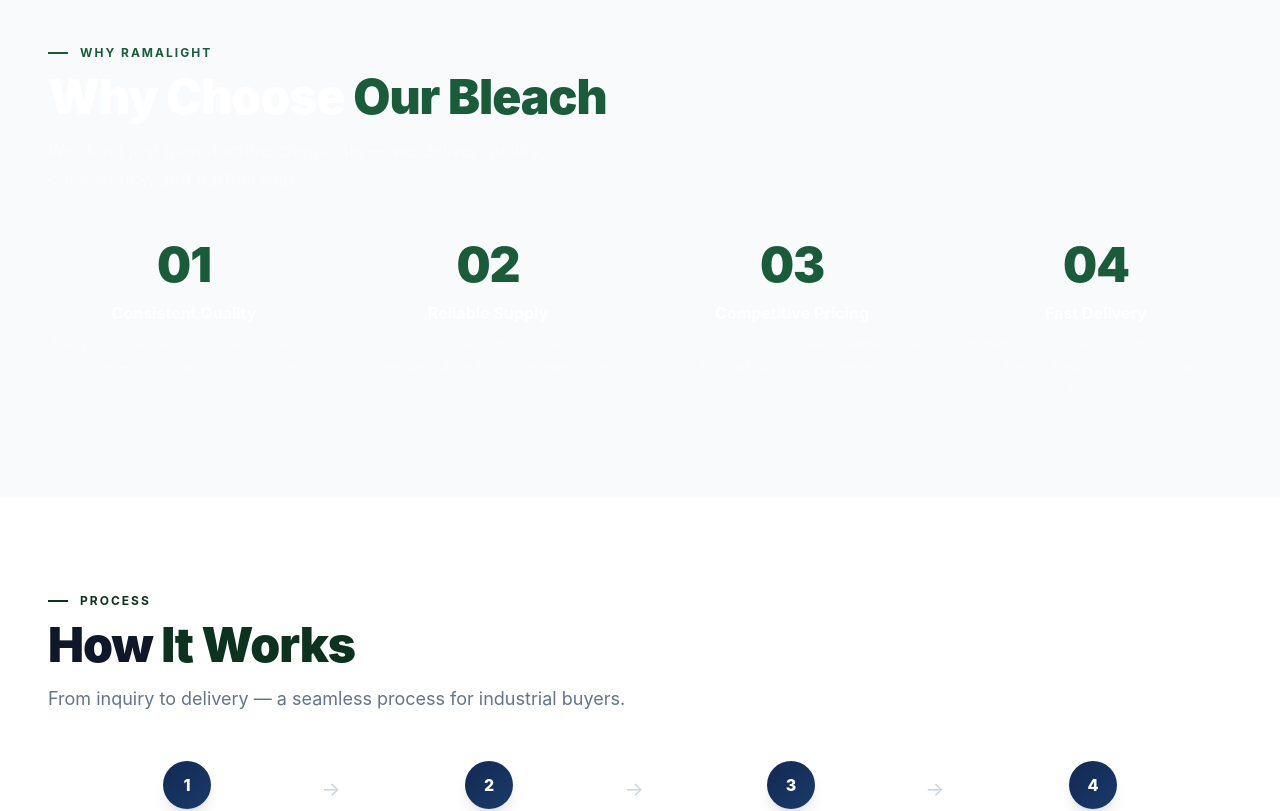
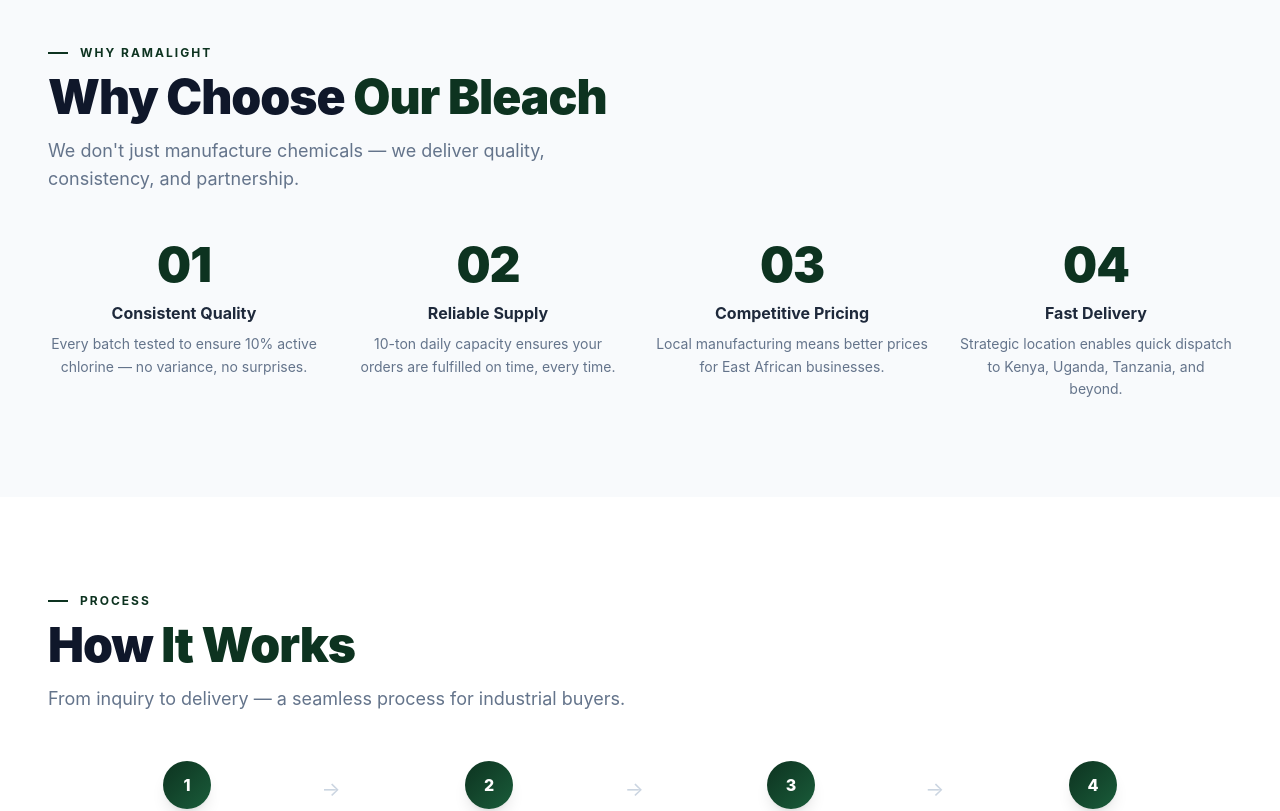
Before and after one commit to shexexpresstd-cmd/ramalight-website, a Next.js app: page / in a window 1280 px wide. Shown: the part 3820-4631 px from the top of the page. Built offline with nearby package versions, Linux system fonts and the light colour scheme.

Commit message:
Fix invisible text: WhyUs, Process, Testimonials white→dark text on light bg

```diff
--- a/src/components/Process.tsx
+++ b/src/components/Process.tsx
@@ -34,7 +34,7 @@
             <AnimateIn key={title} delay={i * 0.2}>
               <div className="relative text-center">
                 <motion.div
-                  className="w-12 h-12 rounded-full bg-gradient-to-br from-brand-100 to-brand-200 text-white flex items-center justify-center font-extrabold text-base mx-auto mb-4 shadow-lg"
+                  className="w-12 h-12 rounded-full bg-gradient-to-br from-accent to-accent-light text-white flex items-center justify-center font-extrabold text-base mx-auto mb-4 shadow-lg"
                   whileHover={{ scale: 1.1, rotate: 5 }}
                 >
                   {i + 1}
--- a/src/components/Testimonials.tsx
+++ b/src/components/Testimonials.tsx
@@ -5,7 +5,7 @@
       'Consistent quality and reliable delivery. Ramalight has been our sole bleach supplier for water treatment operations across three counties.',
     name: 'John Kamau',
     company: 'Water Treatment Co. Ltd',
-    bg: 'bg-brand-100',
+    bg: 'bg-accent',
   },
   {
     stars: 5,
--- a/src/components/WhyUs.tsx
+++ b/src/components/WhyUs.tsx
@@ -13,21 +13,18 @@
 export default function WhyUs() {
   return (
     <section className="section-pad bg-slate-50 relative overflow-hidden">
-      {/* Background pattern */}
-      <div className="absolute inset-0 bg-[linear-gradient(rgba(255,255,255,0.02)_1px,transparent_1px),linear-gradient(90deg,rgba(255,255,255,0.02)_1px,transparent_1px)] bg-[size:60px_60px]" />
-
       <div className="container-xl relative z-10">
         <AnimateIn>
           <div className="flex items-center gap-3 mb-3">
-            <span className="w-5 h-0.5 bg-accent-light" />
-            <span className="text-xs font-bold tracking-[2px] uppercase text-accent-light">
+            <span className="w-5 h-0.5 bg-accent" />
+            <span className="text-xs font-bold tracking-[2px] uppercase text-accent">
               Why Ramalight
             </span>
           </div>
-          <h2 className="text-4xl lg:text-5xl font-black tracking-[-1px] mb-4 text-white">
-            Why Choose <span className="text-accent-light">Our Bleach</span>
+          <h2 className="text-4xl lg:text-5xl font-black tracking-[-1px] mb-4 text-slate-900">
+            Why Choose <span className="text-accent">Our Bleach</span>
           </h2>
-          <p className="text-lg text-white/40 max-w-[600px] mb-12">
+          <p className="text-lg text-slate-500 max-w-[600px] mb-12">
             We don&apos;t just manufacture chemicals — we deliver quality,
             consistency, and partnership.
           </p>
@@ -42,7 +39,7 @@
                 transition={{ duration: 0.3 }}
               >
                 <motion.div
-                  className="text-5xl font-black text-accent-light tracking-[-1px] mb-3"
+                  className="text-5xl font-black text-accent tracking-[-1px] mb-3"
                   initial={{ opacity: 0, scale: 0.5 }}
                   whileInView={{ opacity: 1, scale: 1 }}
                   viewport={{ once: true }}
@@ -50,8 +47,8 @@
                 >
                   {r.num}
                 </motion.div>
-                <h4 className="text-base font-bold text-white mb-2">{r.title}</h4>
-                <p className="text-sm text-white/35 leading-relaxed">{r.desc}</p>
+                <h4 className="text-base font-bold text-slate-800 mb-2">{r.title}</h4>
+                <p className="text-sm text-slate-500 leading-relaxed">{r.desc}</p>
               </motion.div>
             </AnimateIn>
           ))}
```
